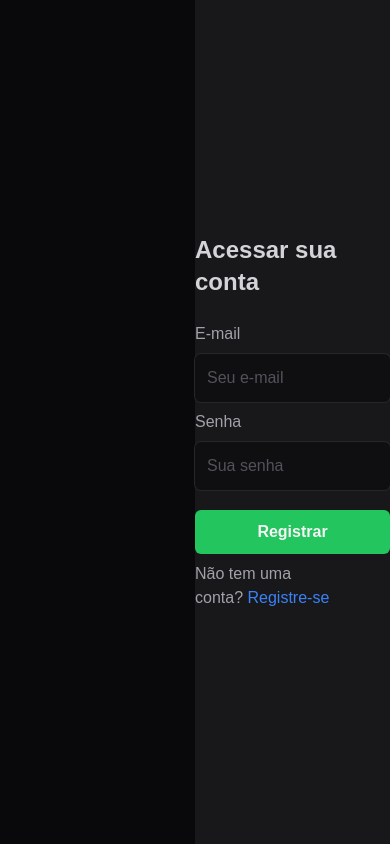
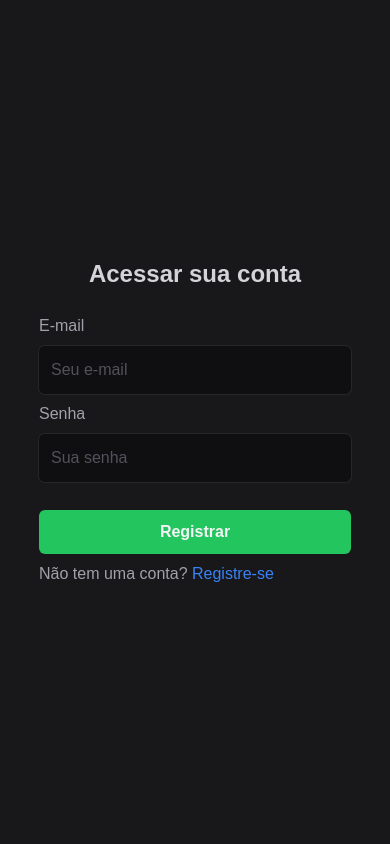
Before and after one commit to CaioLima10/admin-dashboard, a React (Vite) app: page /signin in a window 390 px wide. Built offline with nearby package versions, Linux system fonts and the light colour scheme.

Commit message:
feat: responsiveness

```diff
--- a/src/pages/signin/index.tsx
+++ b/src/pages/signin/index.tsx
@@ -31,12 +31,12 @@ export function Signin() {
 
   return (
     <section className="flex">
-      <div className="flex items-center bg-zinc-950 w-full max-w-5xl h-screen"></div>
-      <form className="w-full max-w-2xl h-screen bg-zinc-900 flex flex-col items-center justify-center">
+      <div className="hidden md:flex items-center bg-zinc-950 w-full max-w-5xl h-screen"></div>
+      <form className="w-full md:max-w-2xl h-screen bg-zinc-900 flex flex-col items-center justify-center duration-300">
         <h1 className="mb-4 text-2xl font-bold text-zinc-300">
           Acessar sua conta
         </h1>
-        <div className="w-full flex flex-col items-center ">
+        <div className="w-[80%] flex flex-col items-center ">
           <Label>E-mail</Label>
           <Input
             value={email}
@@ -54,7 +54,7 @@ export function Signin() {
             placeholder="Sua senha"
             type="password"
           />
-          <span>{error}</span>
+          <span className="flex items-center text-red-500 mt-2">{error}</span>
           <Button type="button" onClick={handleLogin}>
             Registrar
           </Button>
--- a/src/pages/signup/index.tsx
+++ b/src/pages/signup/index.tsx
@@ -36,12 +36,12 @@ export function Signup() {
 
   return (
     <section className="flex">
-      <div className="flex items-center bg-zinc-950 w-full max-w-5xl h-screen"></div>
-      <form className="w-full max-w-2xl h-screen bg-zinc-900 flex flex-col items-center justify-center">
+      <div className="hidden md:flex items-center bg-zinc-950 w-full max-w-5xl h-screen"></div>
+      <form className="w-full md:max-w-2xl h-screen bg-zinc-900 flex flex-col items-center justify-center duration-300">
         <h1 className="mb-4 text-2xl font-bold text-zinc-300">
           Registre sua conta
         </h1>
-        <div className="w-full flex flex-col items-center ">
+        <div className="w-[80%] flex flex-col items-center">
           <Label>E-mail</Label>
           <Input
             value={email}
@@ -69,7 +69,7 @@ export function Signup() {
             placeholder="Sua senha"
             type="password"
           />
-          <span className="flex items-center text-red-500">{error}</span>
+          <span className="flex items-center text-red-500 mt-2">{error}</span>
           <Button type="button" onClick={handleSignup}>
             Entrar
           </Button>
```
